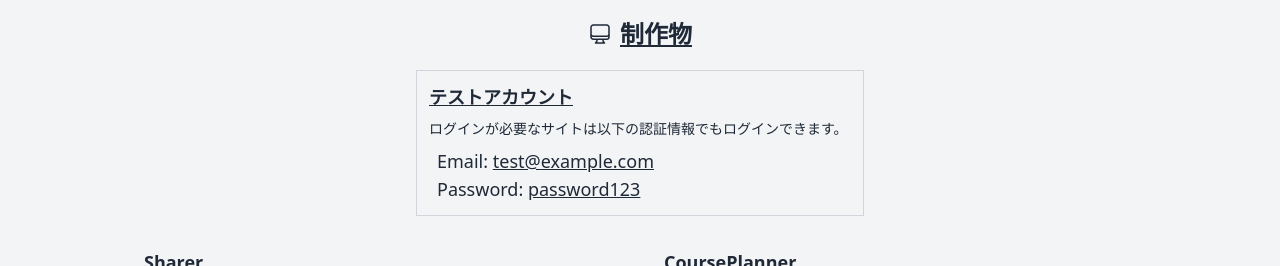
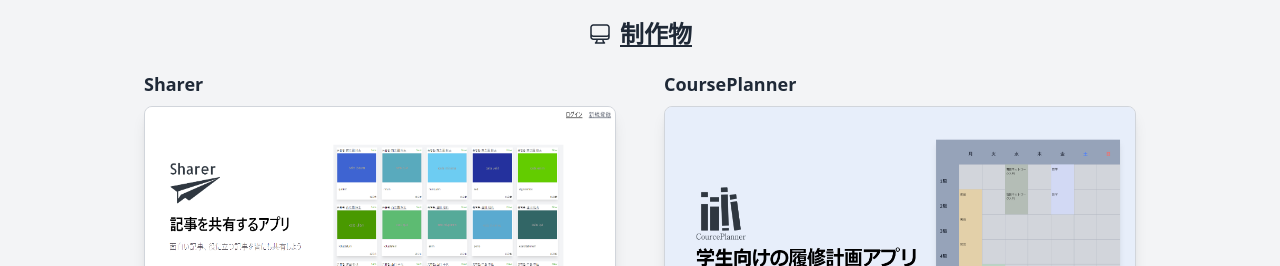
Before and after one commit to takashi145/portfolio2, a Vue app: page / in a window 1280 px wide. Shown: the part 463-729 px from the top of the page. Built offline with nearby package versions, Linux system fonts and the light colour scheme.

Commit message:
Update App.vue

```diff
--- a/src/App.vue
+++ b/src/App.vue
@@ -48,17 +48,6 @@ import products from './data/products.json';
             制作物
           </h2>
 
-          <!-- test account -->
-          <div class="border border-gray-300 dark:border-gray-200 p-3 mb-8 max-w-md mx-auto text-gray-800 dark:text-gray-300">
-            <h3 class="font-semibold underline text-lg mb-2">テストアカウント</h3>
-            <p class="text-sm mb-2">ログインが必要なサイトは以下の認証情報でもログインできます。</p>
-            <div class="pl-2 text-lg">
-              Email: <span class="underline">test@example.com</span> <br>
-              Password: <span class="underline">password123</span>
-            </div>
-          </div>
-          <!---->
-
           <div class="grid grid-cols-1 md:grid-cols-2 gap-8 lg:gap-12">
             <ProductCard
               v-for="product in products"
```
